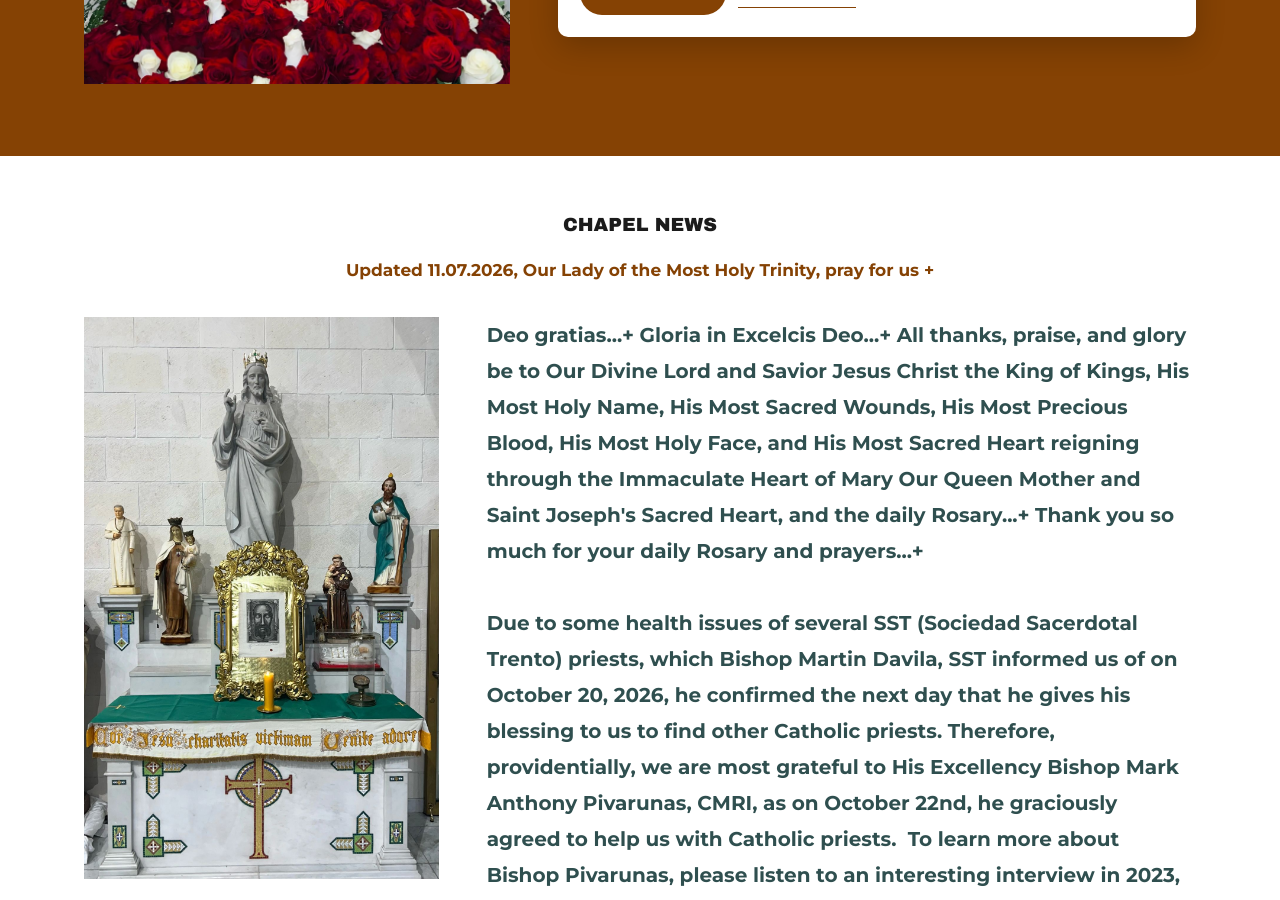
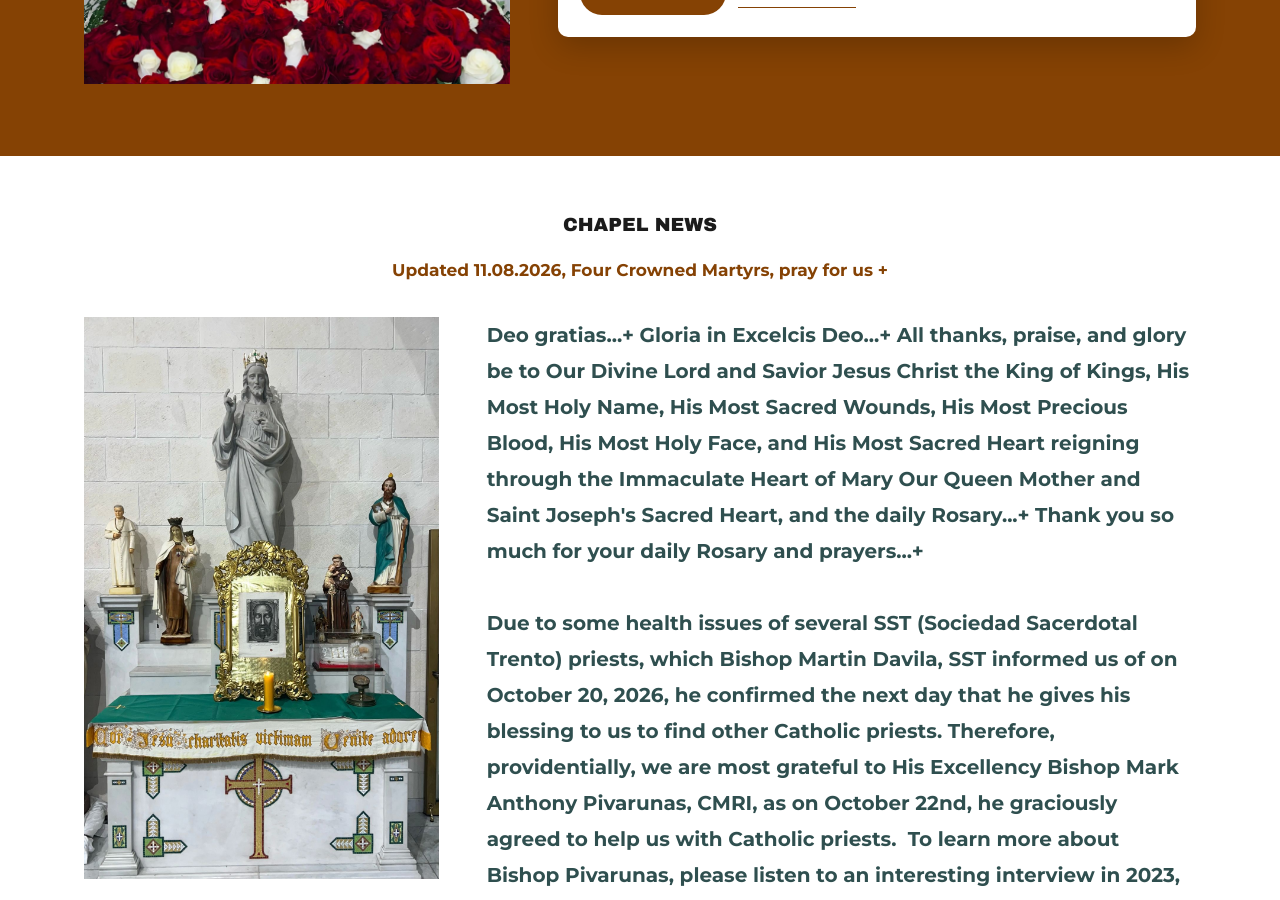
Before and after one commit to ourladymhtchurch/ourladymhtchurch.github.io, a Jekyll site: the page built from index.html, in a window 1280 px wide and 900 px high, scrolled down 713 px. Built offline with Jekyll 4.4.1, drawn with Linux system fonts in a browser that asks for light colours.

Commit message:
Update the Chapel News date to 11.08.2026 (Four Crowned Martyrs)

```diff
--- a/_data/notices.yml
+++ b/_data/notices.yml
@@ -11,6 +11,6 @@
 # The main news text itself (beside the side-altar photo) is near the top of
 # index.html.
 # ---------------------------------------------------------------------------
-updated: "Updated 11.07.2026, Our Lady of the Most Holy Trinity, pray for us +"
+updated: "Updated 11.08.2026, Four Crowned Martyrs, pray for us +"
 
 items: []
```
